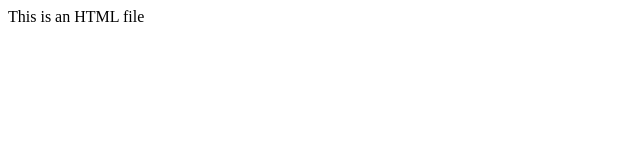
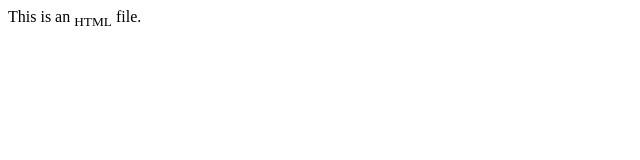
Before and after one commit to arnv-5/localrepo, a plain HTML site: page index.html in a window 1280 px wide. Shown: the full height of the page, 0-640 px from the left. Drawn offline with Linux system fonts and the light colour scheme.

Commit message:
subscript

```diff
--- a/index.html
+++ b/index.html
@@ -1 +1 @@
-<p>This is an HTML file</p>
+<p>This is an <sub>HTML</sub> file.</p>
```
